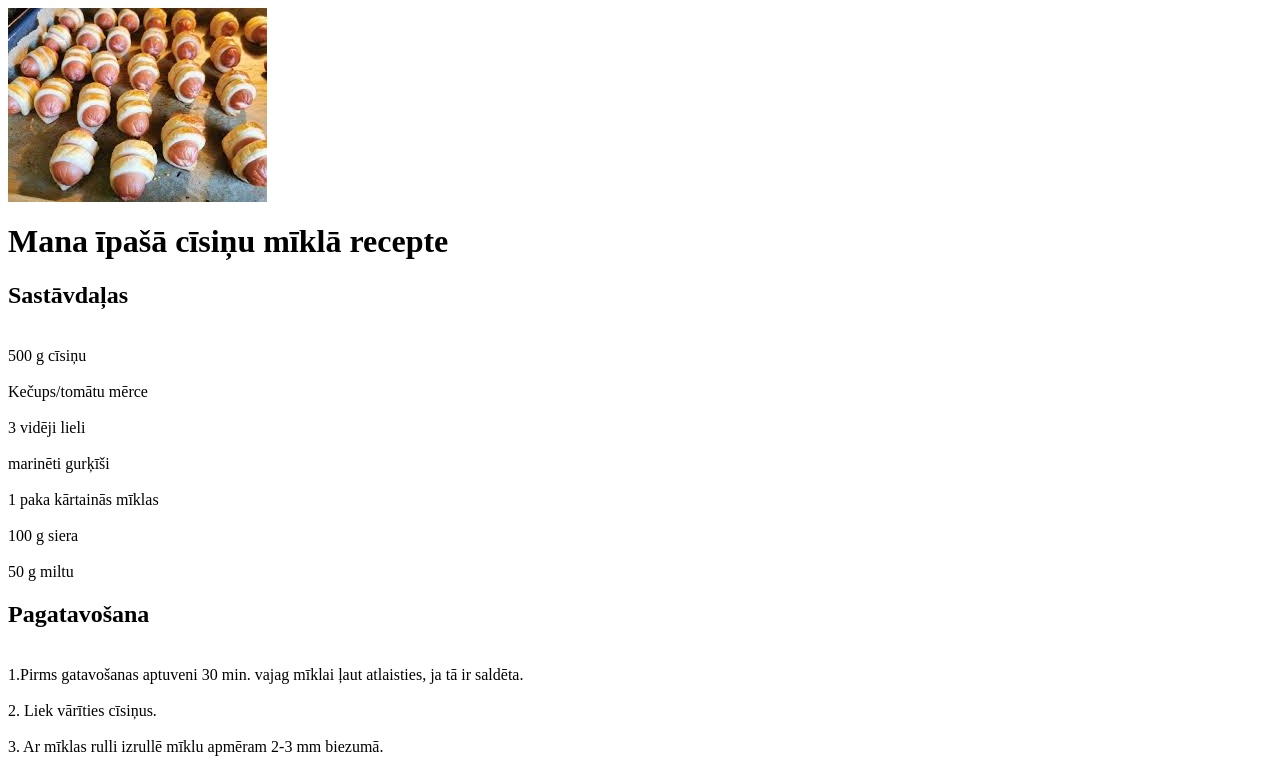
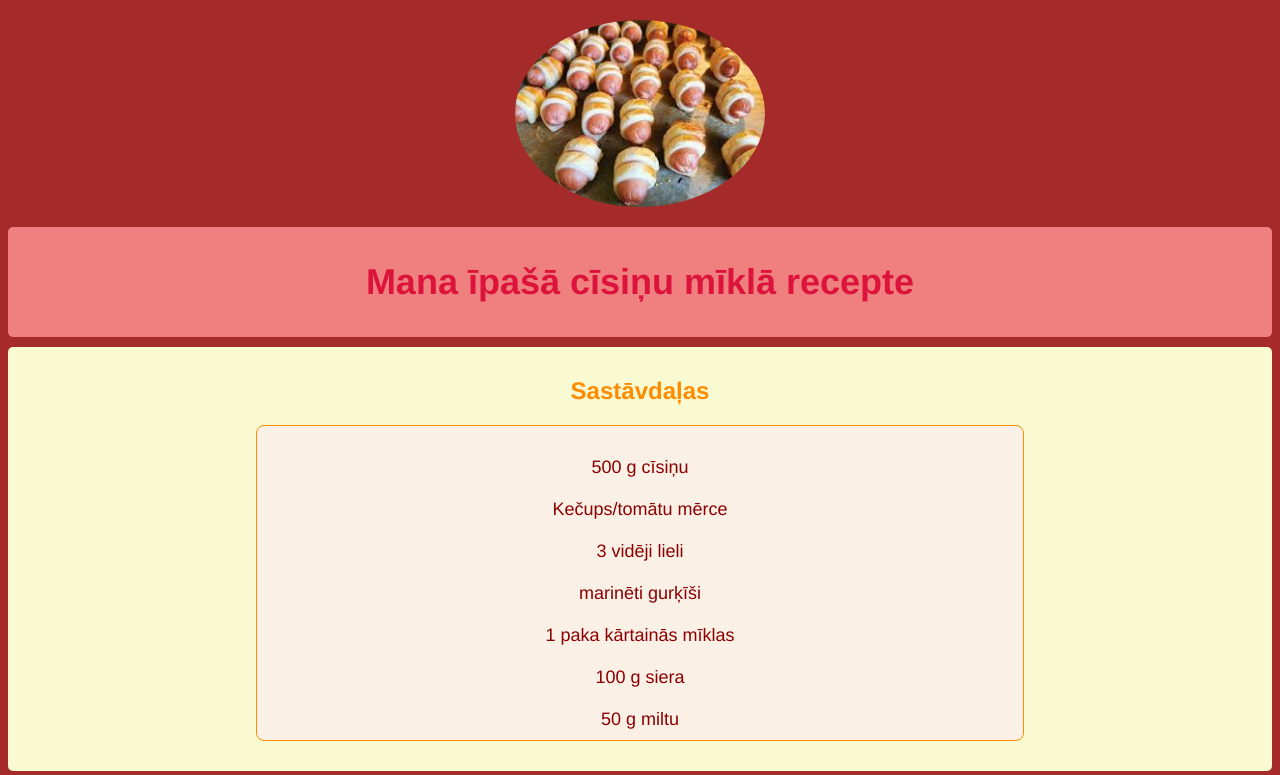
Before and after one commit to linardspeteris/peteris, a plain HTML site: page index.html in a window 1280 px wide. Shown: the top 775 px of the page. Drawn offline with Linux system fonts and the light colour scheme.

Commit message:
Add files via upload

```diff
--- a/index.html
+++ b/index.html
@@ -3,11 +3,64 @@
     <meta charset="UTF-8">
     <meta name="viewport" content="width=device-width, initial-scale=1.0">
     <title>cīsiņi mīklā</title>
+    <style>
+    body {background-color: brown;
+    font-family: 'Franklin Gothic Medium', 'Arial Narrow', Arial, sans-serif;
+color: rgb(48, 171, 151);
+text-align: center;}
+img {width: 250px;
+border-radius: 50%;
+display: block;
+ margin: 20px auto;
+}
+h1 {
+ color: crimson;
+ font-size: 36px;
+}
+h2 {
+ color: darkorange;
+ font-size: 24px;
+}
+p {
+ background-color: linen;
+ color: darkred;
+ width: 60%;
+ font-size: 18px;
+ border: 1px solid darkorange;
+ border-radius: 8px;
+ padding: 10px;
+ margin: 0 auto 20px; }
+
+ .virsraksts {
+background-color: lightcoral;
+padding: 10px;
+border-radius: 5px;
+margin-bottom: 10px;
+}
+
+    .sastavdalas {
+background-color: lightgoldenrodyellow;
+padding: 10px;
+border-radius: 5px;
+margin-bottom: 10px;
+}
+
+    .pagatavosana {
+background-color: lightpink;
+padding: 10px;
+border-radius: 5px;
+margin-bottom: 10px;
+}
+
+    </style>
 </head>
 <body>
     <img src="cīsiņš1.jpg" alt="cīsiņš">
+   <div class="virsraksts">
     <h1>Mana īpašā cīsiņu mīklā recepte</h1>
-    <h2>Sastāvdaļas</h2>
+</div>
+    <div class="sastavdalas">
+        <h2>Sastāvdaļas</h2>
     <p>
         <br>500 g cīsiņu <br>
        <br> Kečups/tomātu mērce <br>
@@ -17,7 +70,9 @@
       <br> 100 g siera <br>
        <br>50 g miltu <br>
     </p>
-<h2>Pagatavošana</h2>
+</div>
+<div class="pagatavosana">
+    <h2>Pagatavošana</h2>
 <p>
     <br> 1.Pirms gatavošanas aptuveni 30 min. vajag mīklai ļaut atlaisties, ja tā ir saldēta. <br>
    <br> 2. Liek vārīties cīsiņus. <br>
@@ -30,6 +85,7 @@
     <br>9. Gatavs, kad mīkla ir zeltaini brūngana!<br>
     <br>10. Lai labi garšo!<br>
 </p>
+</div>
 
 </body>
 </html>
```
